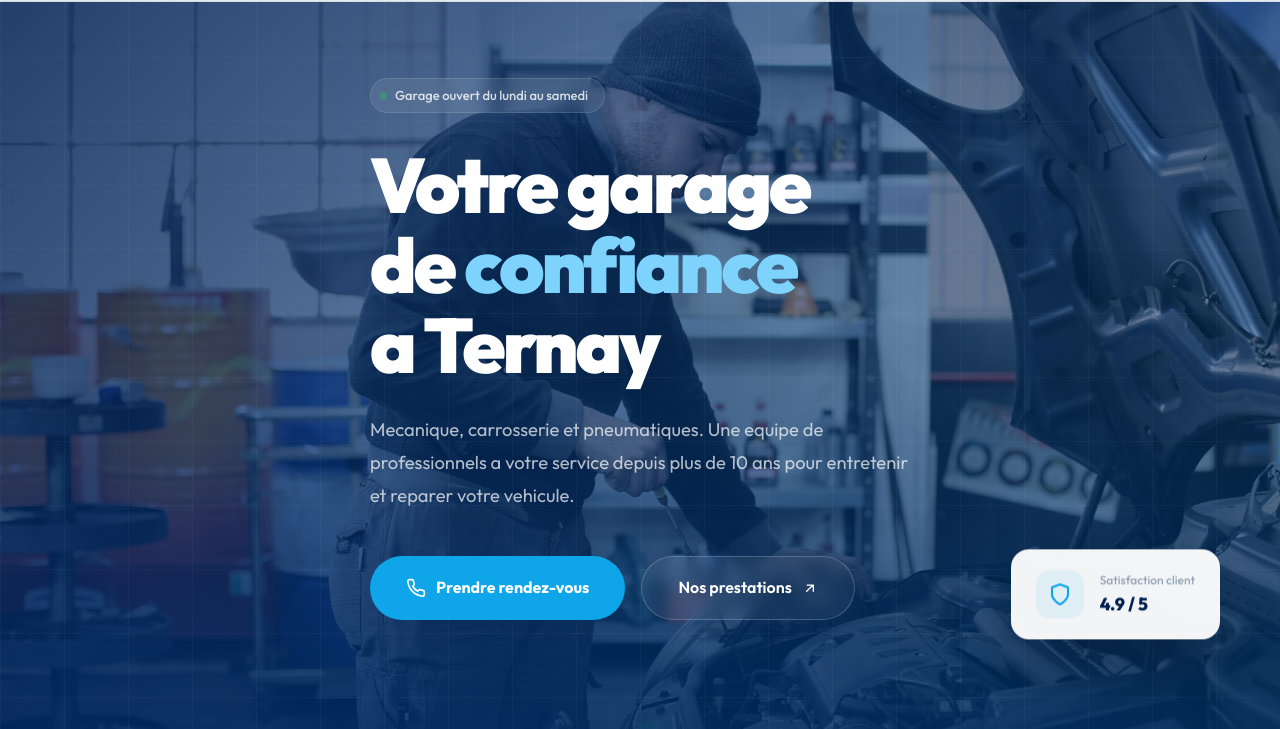
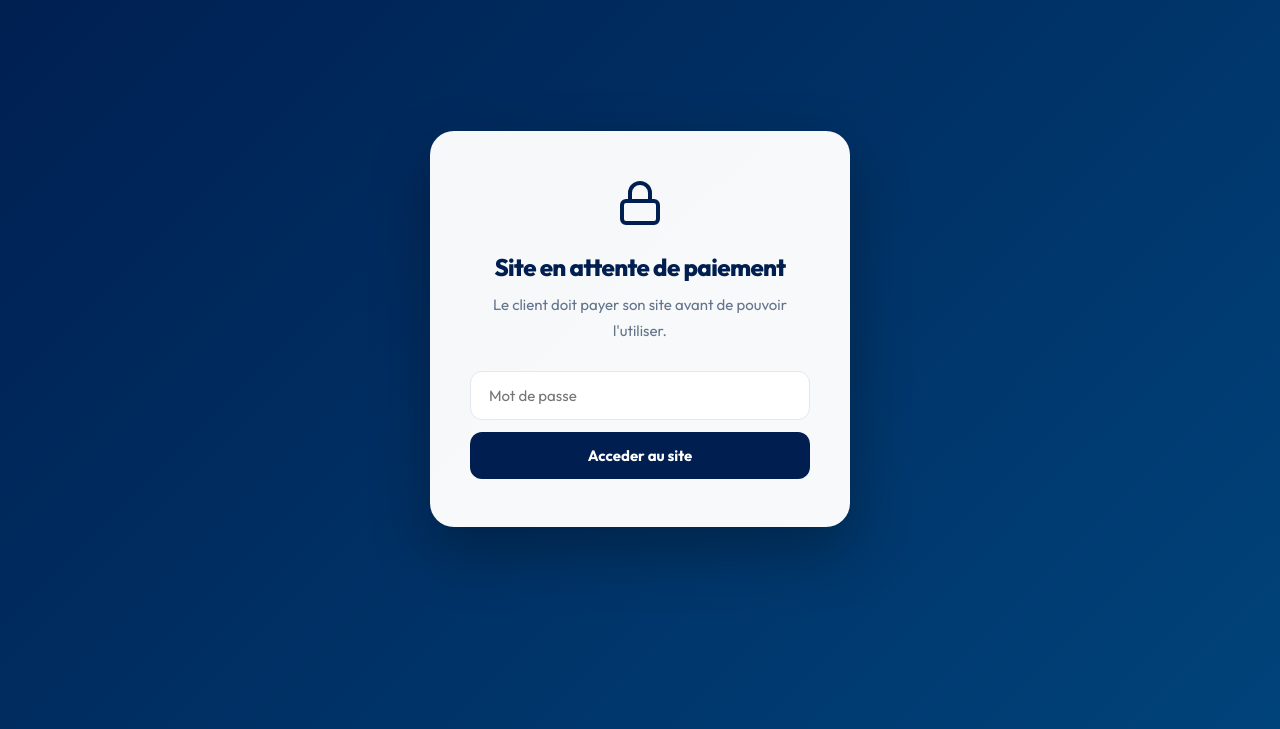
Before and after one commit to Nesko1290/clochette-cars, a website: page index.html in a window 1280 px wide. Shown: the part 71-800 px from the top of the page. Drawn offline with Linux system fonts and the light colour scheme.

Commit message:
Add payment lockscreen: password required before accessing the site
Co-Authored-By: RuFlo <ruv@ruv.net>

```diff
--- a/index.html
+++ b/index.html
@@ -1259,7 +1259,55 @@
         </div>
     </footer>
 
+    <!-- Lockscreen -->
+    <div id="lockscreen" style="
+        position: fixed; inset: 0; z-index: 9999;
+        background: linear-gradient(135deg, #001E50 0%, #00437A 100%);
+        display: flex; align-items: center; justify-content: center;
+        font-family: 'Outfit', sans-serif;
+    ">
+        <div style="
+            background: rgba(255,255,255,.97); border-radius: 24px;
+            padding: 48px 40px; max-width: 420px; width: 90%;
+            text-align: center; box-shadow: 0 24px 60px rgba(0,0,0,.3);
+        ">
+            <svg width="48" height="48" fill="none" stroke="#001E50" stroke-width="2" stroke-linecap="round" stroke-linejoin="round" viewBox="0 0 24 24" style="margin-bottom: 20px;">
+                <rect x="3" y="11" width="18" height="11" rx="2" ry="2"/><path d="M7 11V7a5 5 0 0110 0v4"/>
+            </svg>
+            <h2 style="font-size: 1.5rem; color: #001E50; margin-bottom: 12px; font-weight: 800;">Site en attente de paiement</h2>
+            <p style="font-size: 15px; color: #64748B; line-height: 1.7; margin-bottom: 28px;">Le client doit payer son site avant de pouvoir l'utiliser.</p>
+            <form onsubmit="return checkPassword()" style="display: flex; flex-direction: column; gap: 12px;">
+                <input id="lockpass" type="password" placeholder="Mot de passe" style="
+                    width: 100%; padding: 14px 18px; border: 1.5px solid #E2E8F0;
+                    border-radius: 12px; font-size: 15px; font-family: inherit;
+                    outline: none; transition: border-color .2s;
+                " onfocus="this.style.borderColor='#0EA5E9'" onblur="this.style.borderColor='#E2E8F0'">
+                <button type="submit" style="
+                    padding: 14px; background: #001E50; color: #fff;
+                    border: none; border-radius: 12px; font-size: 15px;
+                    font-weight: 700; font-family: inherit; cursor: pointer;
+                    transition: background .2s;
+                " onmouseover="this.style.background='#00437A'" onmouseout="this.style.background='#001E50'">Acceder au site</button>
+                <p id="lockError" style="color: #EF4444; font-size: 13px; display: none;">Mot de passe incorrect</p>
+            </form>
+        </div>
+    </div>
+
     <script>
+        function checkPassword() {
+            var pass = document.getElementById('lockpass').value;
+            if (pass === 'clochette2026') {
+                document.getElementById('lockscreen').style.display = 'none';
+                sessionStorage.setItem('unlocked', '1');
+            } else {
+                document.getElementById('lockError').style.display = 'block';
+            }
+            return false;
+        }
+        if (sessionStorage.getItem('unlocked') === '1') {
+            document.getElementById('lockscreen').style.display = 'none';
+        }
+
         const observer = new IntersectionObserver((entries) => {
             entries.forEach(entry => {
                 if (entry.isIntersecting) {
```
